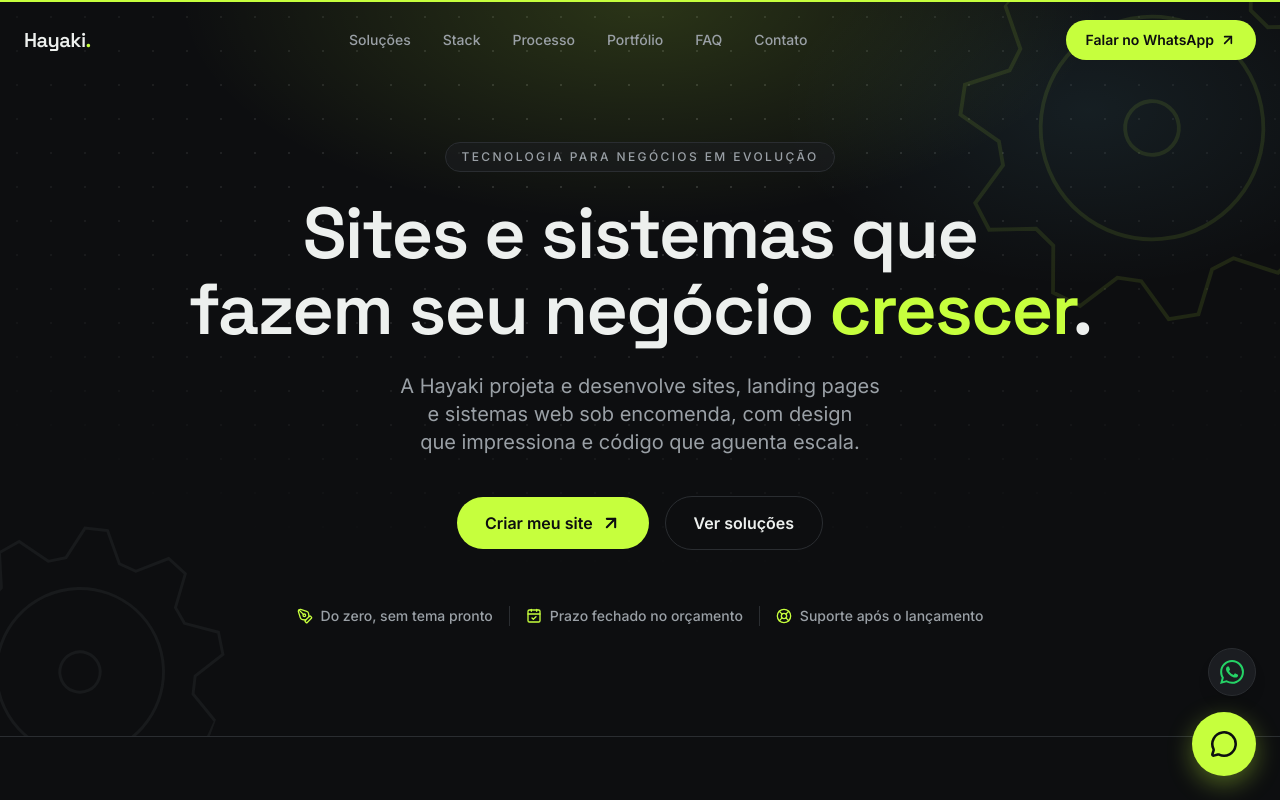
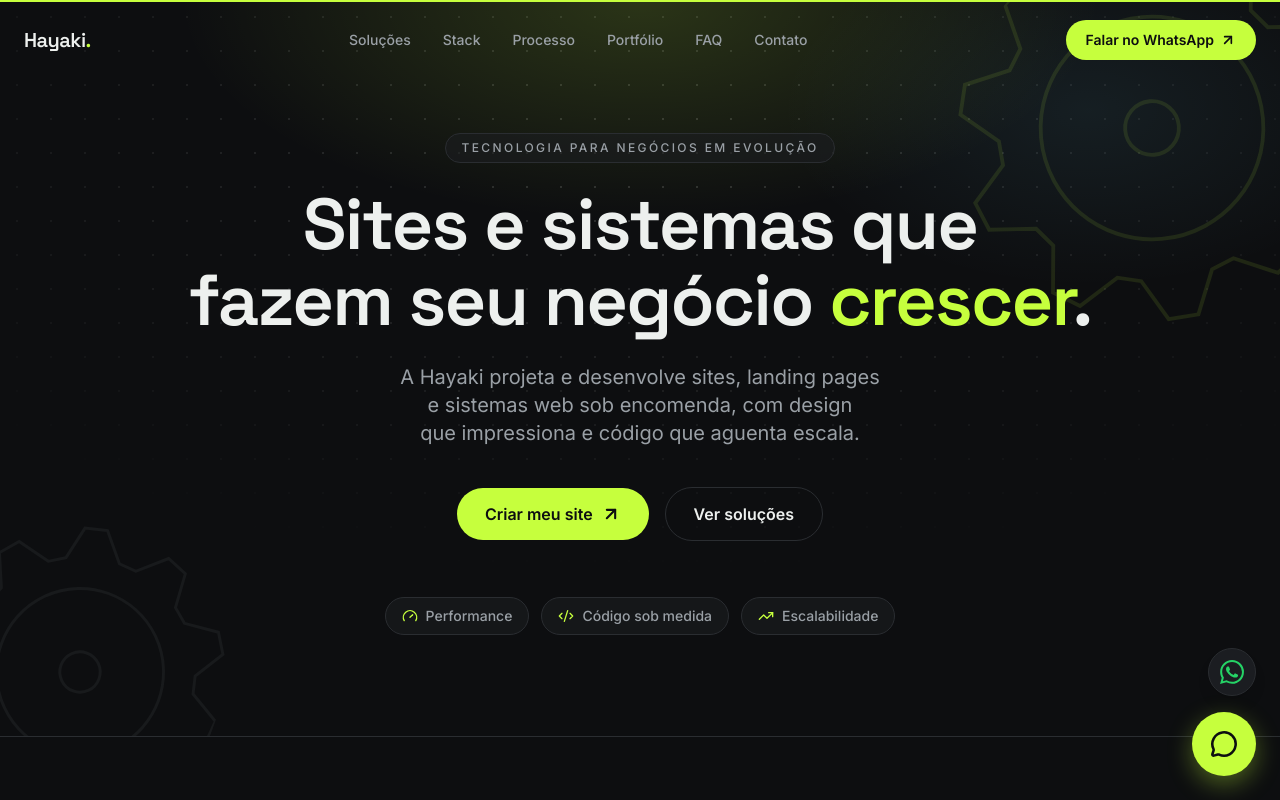
Before and after one commit to joaovitormaia064/Hayaki-site, a Next.js app: page / in a window 1280 px wide. Shown: the top 800 px of the page. Built offline with nearby package versions, Linux system fonts and the light colour scheme.

Commit message:
Reverte os selos do hero para as cápsulas anteriores
Volta a Performance, Código sob medida e Escalabilidade, no formato de
cápsula com ícone que estava antes.

```diff
--- a/src/components/Hero.tsx
+++ b/src/components/Hero.tsx
@@ -2,19 +2,15 @@
 
 import { motion, useReducedMotion, useScroll, useTransform } from "framer-motion";
 import { useRef } from "react";
-import { ArrowUpRight, PenTool, CalendarCheck, LifeBuoy } from "lucide-react";
+import { ArrowUpRight, Gauge, Code2, TrendingUp } from "lucide-react";
 import { whatsappLink } from "@/data/site";
 import { Gear } from "./Gear";
 import { ScrollCue } from "./ScrollCue";
 
-/**
- * Promessas concretas de como o trabalho acontece, em vez de atributos
- * técnicos soltos, que dizem pouco para quem está contratando.
- */
-const compromissos = [
-  { label: "Do zero, sem tema pronto", icon: PenTool },
-  { label: "Prazo fechado no orçamento", icon: CalendarCheck },
-  { label: "Suporte após o lançamento", icon: LifeBuoy },
+const badges = [
+  { label: "Performance", icon: Gauge },
+  { label: "Código sob medida", icon: Code2 },
+  { label: "Escalabilidade", icon: TrendingUp },
 ];
 
 export function Hero() {
@@ -117,16 +113,14 @@ export function Hero() {
           initial={reduceMotion ? undefined : { opacity: 0, y: 20 }}
           animate={reduceMotion ? undefined : { opacity: 1, y: 0 }}
           transition={{ duration: 0.7, delay: 0.4 }}
-          className="mt-14 flex flex-col items-center gap-4 text-sm text-fg-muted md:flex-row md:gap-0"
+          className="mt-14 flex flex-wrap items-center justify-center gap-3"
         >
-          {compromissos.map(({ label, icon: Icon }, i) => (
+          {badges.map(({ label, icon: Icon }) => (
             <span
               key={label}
-              className={`inline-flex items-center gap-2 whitespace-nowrap font-medium md:px-4 ${
-                i > 0 ? "md:border-l md:border-border" : ""
-              }`}
+              className="inline-flex items-center gap-2 rounded-full border border-border bg-surface/60 px-4 py-2 text-sm font-medium text-fg-muted"
             >
-              <Icon className="h-4 w-4 flex-shrink-0 text-accent" strokeWidth={2} />
+              <Icon className="h-4 w-4 text-accent" strokeWidth={2} />
               {label}
             </span>
           ))}
```
